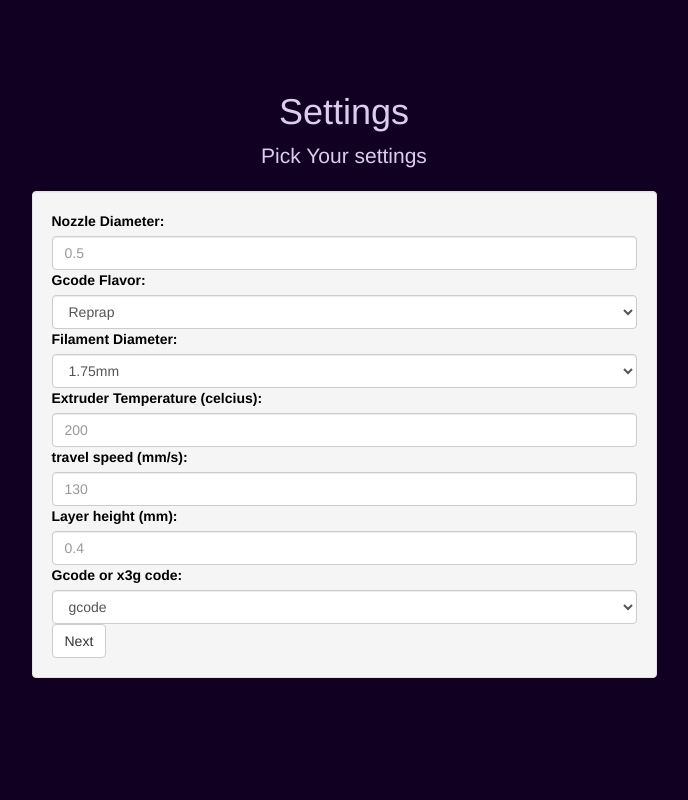
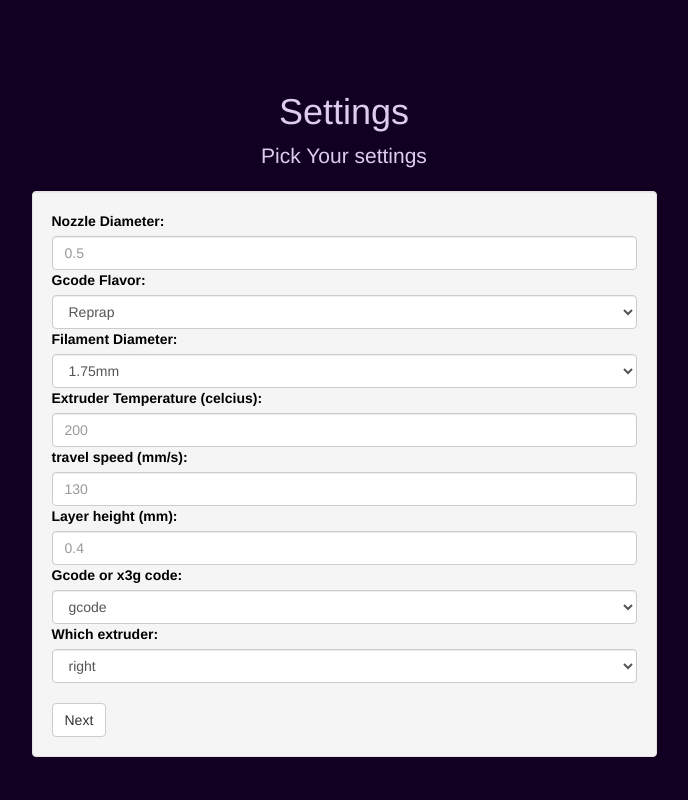
Before and after one commit to lmilekic/online-stl-slicer, a Sinatra app: page /settings in a window 1280 px wide. Shown: the whole page, without its empty margins (296-984 px from the left). Run offline with Sinatra, Linux system fonts and the light colour scheme; some libraries are stand-ins or nearby versions.

Commit message:
added choice for which extruder to use! However, I suspect it only works for .x3g files

```diff
--- a/app.rb
+++ b/app.rb
@@ -25,7 +25,7 @@ end
 
 post '/download' do
   command = Thread.new do
-    compile(params["filename"], params["nozzle_diameter"], params["flavor"], params["filament_diameter"], params["extruder_temperature"], params["non_print_travel_speed"], params["layer_height"], params["x3g"])
+    compile(params["filename"], params["nozzle_diameter"], params["flavor"], params["filament_diameter"], params["extruder_temperature"], params["non_print_travel_speed"], params["layer_height"], params["x3g"], params["extruder"])
     if(params["x3g"] == "true") #we're going to have to run GPX
       run_GPX(params["filename"][0..-5] + ".gcode")
     end
@@ -47,19 +47,23 @@ post '/getFile/:filename' do
 end
 private
 
-def compile(filename, nozzle_d, flavor, f_diameter, temp, speed, height, x3g )
+def compile(filename, nozzle_d, flavor, f_diameter, temp, speed, height, x3g, extruder )
   cmd = "Slic3r/bin/slic3r ./public/#{filename} --nozzle-diameter #{nozzle_d} --gcode-flavor #{flavor} --filament-diameter #{f_diameter} --temperature #{temp} --travel-speed #{speed} --layer-height #{height} "
   if(true) #test to see if changing center works nicer
     cmd += "--print-center 0,0 "
   end
   if(x3g)
-    cmd += "--start-gcode gpx_stuff/start_gcode_single.txt --end-gcode gpx_stuff/end_gcode_single.txt "
+    if(extruder == "right")
+      cmd += "--start-gcode gpx_stuff/start_gcode_single.txt --end-gcode gpx_stuff/end_gcode_single.txt "
+    else
+      cmd += "--start-gcode gpx_stuff/start_gcode_left.txt --end-gcode gpx_stuff/end_gcode_left.txt "
+    end
   end
   cmd += "--output ./public/"
   value = `#{cmd}`
 end
 
 def run_GPX(filename)
-  cmd = "gpx_stuff/newGPX/gpx -g ./public/#{filename}"
+  cmd = "gpx_stuff/newGPX/gpx -g -p -m r1d ./public/#{filename}"
   value = `#{cmd}`
 end
--- a/views/settings.erb
+++ b/views/settings.erb
@@ -56,6 +56,13 @@
           <option value="true"> x3g </option>
         </select>
         <br>
+        <label for="extruder">Which extruder: </label>
+        <select class="form-control" name="extruder">
+          <option value="right"> right </option>
+          <option value="left"> left </option>
+        </select>
+        <br>
+        <br>
         <input type="hidden" name="filename" value="<%=@filename%>">
         <input class="btn btn-default"type="submit" value="Next">
       </form>
```
Also changed, not shown: gpx_stuff/start_gcode_left.txt (line endings or trailing spaces), 3 other files. Lines whose indentation alone changed are shown as unchanged.
